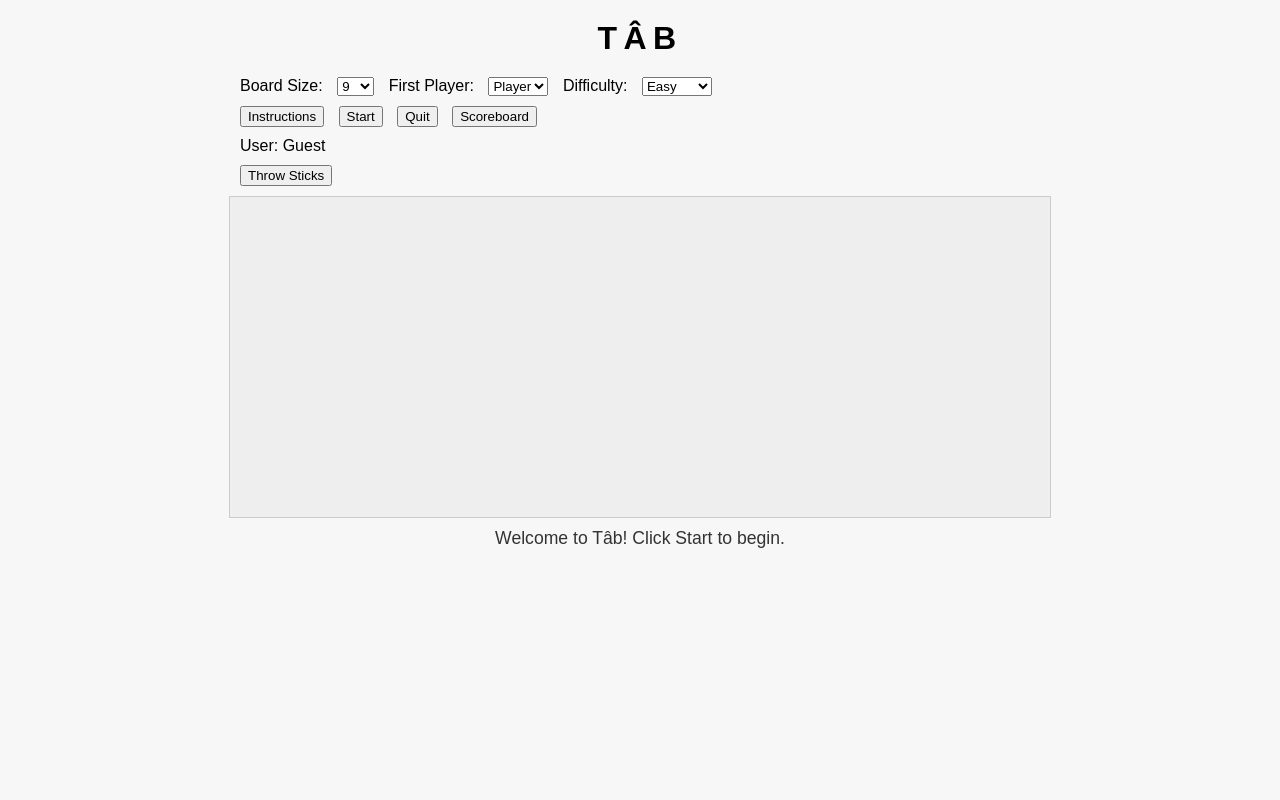
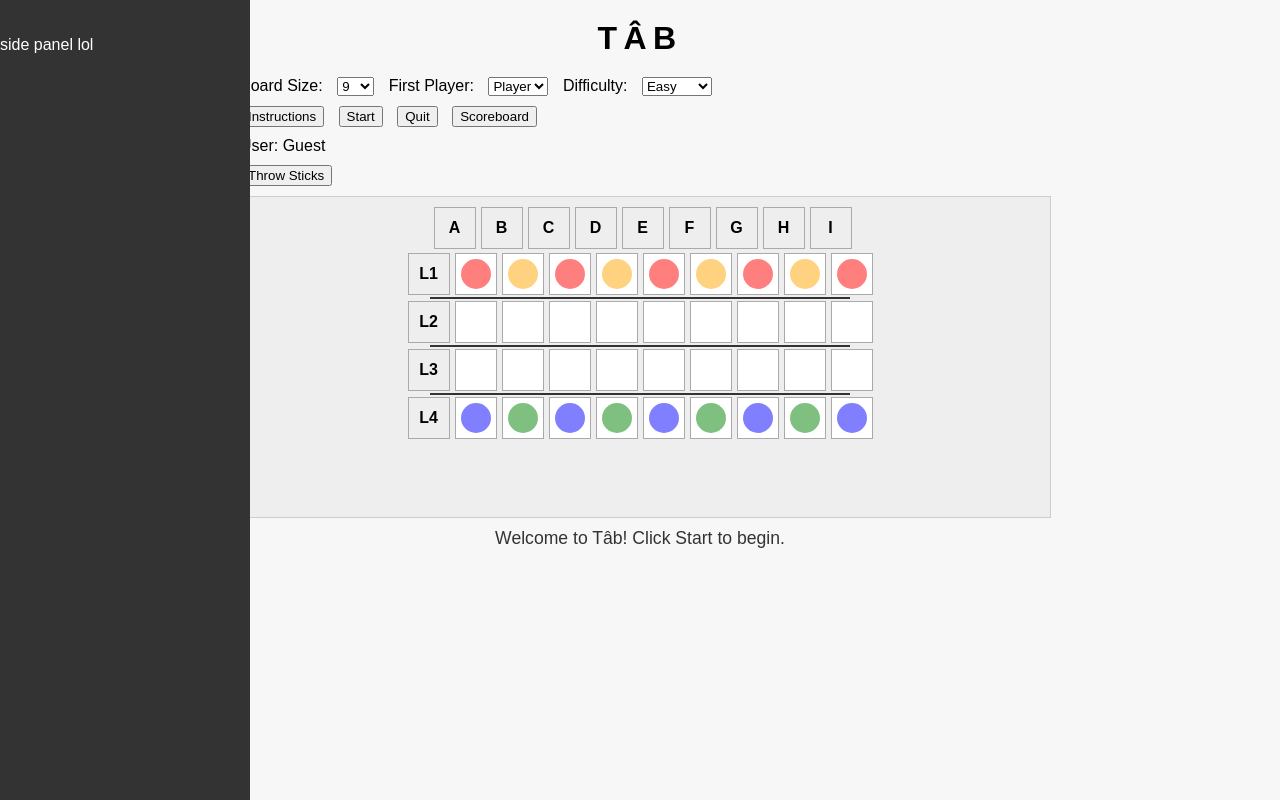
Before and after one commit to Mantorras17/TecWeb-Tab, a plain HTML site: page tab.html in a window 1280 px wide. Drawn offline with Linux system fonts and the light colour scheme.

Commit message:
SidePanel

```diff
--- a/tab.css
+++ b/tab.css
@@ -78,3 +78,35 @@ body {
     font-size: 1.1em;
     text-align: center;
 }
+#sidePanel-trigger {
+    position: fixed;
+    top: 0;
+    left: 0;
+    width: 20px;
+    height: 100vh;
+    z-index: 201;
+    background: transparent;
+}
+#sidePanel {
+    width: 0;
+    height: 100vh;
+    position: fixed;
+    top: 0;
+    left: 0;
+    background: #333;
+    overflow-x: hidden;
+    transition: width 0.3s;
+    color: white;
+    padding: 20px 0 0 0;
+    z-index: 200;
+    pointer-events: auto;
+}
+#sidePanel:hover,
+#sidePanel:focus-within,
+#sidePanel-trigger:hover + #sidePanel {
+    width: 250px;
+    pointer-events: auto;
+}
+#sidePanel #closePanel {
+    display: none;
+}
--- a/tab.html
+++ b/tab.html
@@ -7,6 +7,10 @@
 </head>
 <body>
     <div id="logo">TÂB</div>
+    <div id="sidePanel-trigger"></div>
+    <div id="sidePanel">
+        <p> side panel lol</p>
+    </div>
     <div id="configurations">
         <label for="board-size">Board Size:</label>
         <select id="board-size">
--- a/tab.js
+++ b/tab.js
@@ -124,39 +124,48 @@ function showMessage(msg) {
     document.getElementById('messages').textContent = msg;
 }
 
+
 // Event listeners
-document.getElementById('start-game').onclick = () => {
+document.getElementById('start-game').addEventListener('click', () => {
     const size = parseInt(document.getElementById('board-size').value, 10);
     window.tabGame = new TabGame(size);
     renderBoard(window.tabGame);
     showMessage('Game started! Player\'s turn.');
-};
-document.getElementById('throw-sticks').onclick = () => {
+});
+document.getElementById('throw-sticks').addEventListener('click', () => {
     if (!window.tabGame) return;
     const result = window.tabGame.throwSticks();
     renderSticks(result);
     showMessage(`You threw the sticks: move ${result.value} cells.`);
-};
-document.getElementById('show-instructions').onclick = () => {
+});
+document.getElementById('show-instructions').addEventListener('click', () => {
     document.getElementById('instructions').style.display = 'block';
     document.getElementById('instructions-content').textContent = 'See README for rules.';
-};
-document.getElementById('close-instructions').onclick = () => {
+});
+document.getElementById('close-instructions').addEventListener('click', () => {
     document.getElementById('instructions').style.display = 'none';
-};
-document.getElementById('show-scoreboard').onclick = () => {
+});
+document.getElementById('show-scoreboard').addEventListener('click', () => {
     document.getElementById('scoreboard').style.display = 'block';
     document.getElementById('scoreboard-content').textContent = 'Scoreboard coming soon.';
-};
-document.getElementById('close-scoreboard').onclick = () => {
+});
+document.getElementById('close-scoreboard').addEventListener('click', () => {
     document.getElementById('scoreboard').style.display = 'none';
-};
-document.getElementById('quit-game').onclick = () => {
+});
+document.getElementById('quit-game').addEventListener('click', () => {
     window.tabGame = null;
     document.getElementById('board').innerHTML = '';
     document.getElementById('sticks-result').innerHTML = '';
     showMessage('Game quit.');
-};
+});
 
-// Initial render
 showMessage('Welcome to Tâb! Click Start to begin.');
+
+window.tabGame = new TabGame(parseInt(document.getElementById('board-size').value, 10));
+renderBoard(window.tabGame);
+
+document.getElementById('board-size').addEventListener('change', function() {
+    window.tabGame = new TabGame(parseInt(this.value, 10));
+    renderBoard(window.tabGame);
+    showMessage('Board size changed. Click Start to begin a new game.');
+});
```
